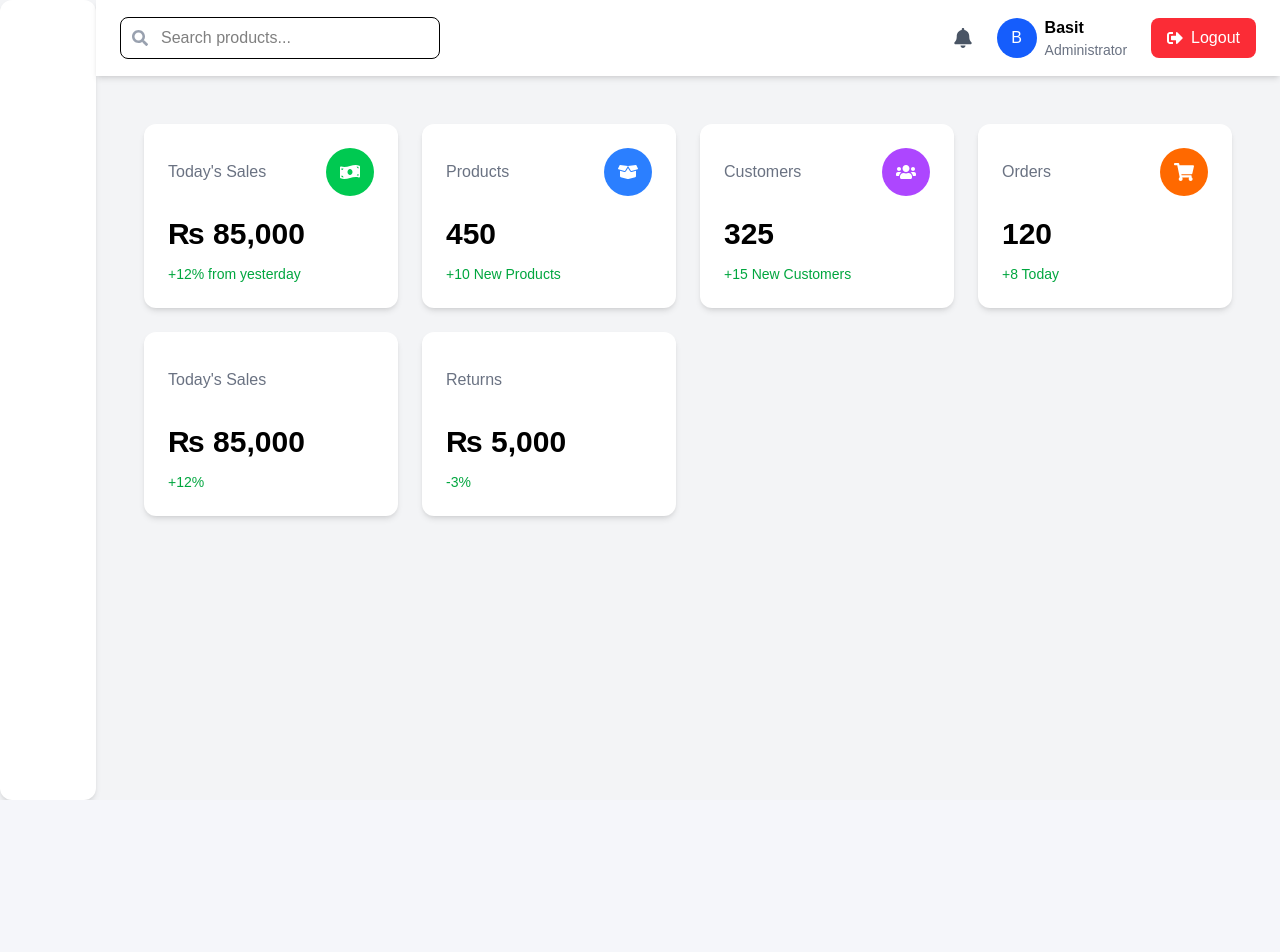
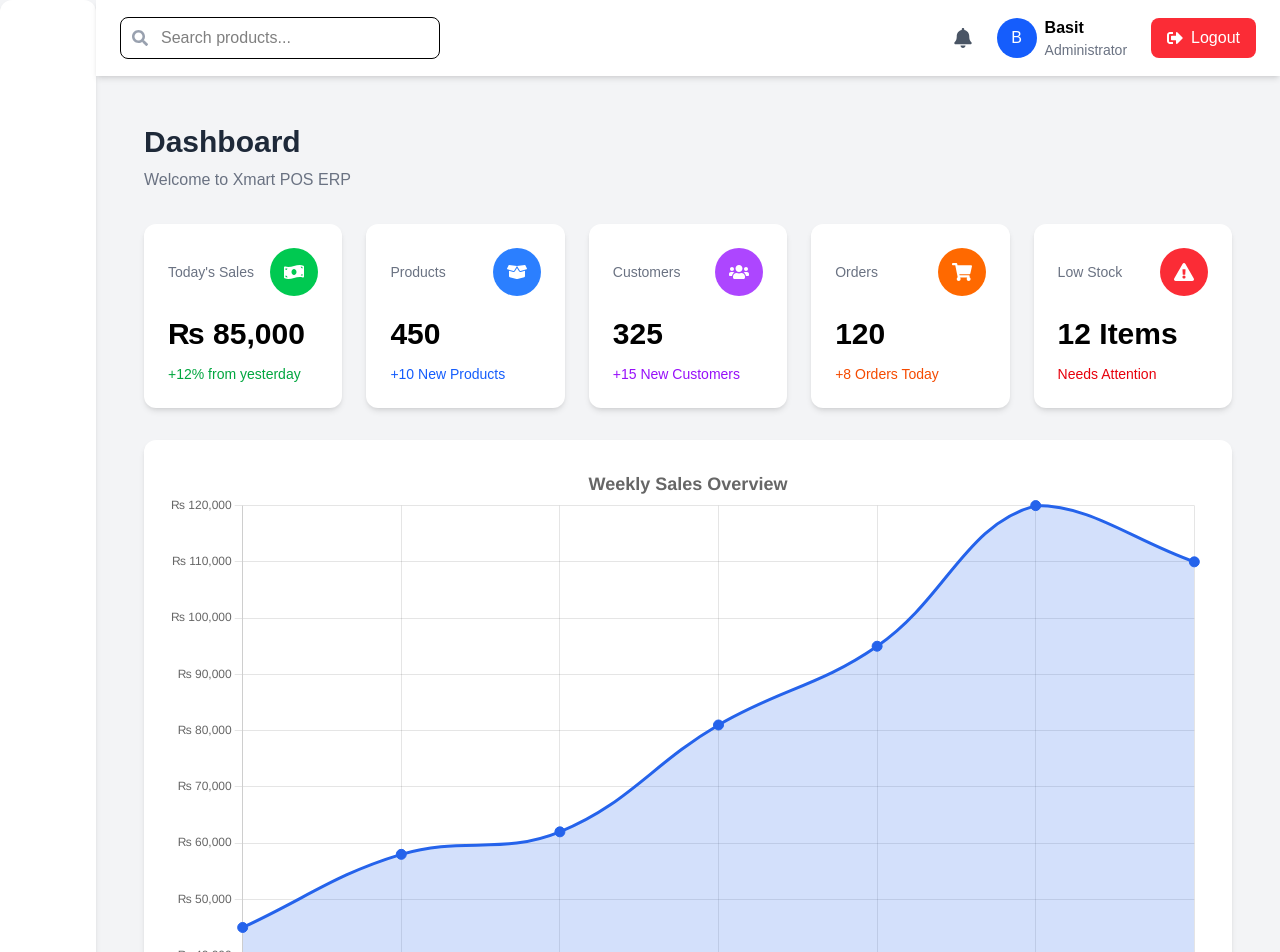
Before and after one commit to Muhammad-Basit2/xmart-pos, a React (Vite) app in the folder client/: page /dashboard in a window 1280 px wide. Shown: the top 952 px of the page. Before the commit the page ends 800 px from the top, so only its background shows below. Built offline with nearby package versions, Linux system fonts and the light colour scheme; sample sign-in values are in the browser's storage.

Commit message:
Add sales chart

```diff
--- a/client/package.json
+++ b/client/package.json
@@ -12,7 +12,9 @@
   "dependencies": {
     "@tailwindcss/vite": "^4.3.3",
     "axios": "^1.18.1",
+    "chart.js": "^4.5.1",
     "react": "^19.2.7",
+    "react-chartjs-2": "^5.3.1",
     "react-dom": "^19.2.7",
     "react-icons": "^5.7.0",
     "react-router-dom": "^7.18.1",
--- /dev/null
+++ b/client/src/components/SalesChart/SalesChart.jsx
@@ -0,0 +1,64 @@
+import {
+  Chart as ChartJS,
+  CategoryScale,
+  LinearScale,
+  PointElement,
+  LineElement,
+  Title,
+  Tooltip,
+  Legend,
+  Filler,
+} from "chart.js";
+
+import { Line } from "react-chartjs-2";
+
+import { weeklySalesData } from "../../data/dashboardData";
+
+ChartJS.register(
+  CategoryScale,
+  LinearScale,
+  PointElement,
+  LineElement,
+  Title,
+  Tooltip,
+  Legend,
+  Filler
+);
+
+function SalesChart() {
+  const options = {
+    responsive: true,
+
+    plugins: {
+      legend: {
+        display: false,
+      },
+
+      title: {
+        display: true,
+        text: "Weekly Sales Overview",
+        font: {
+          size: 18,
+        },
+      },
+    },
+
+    scales: {
+      y: {
+        ticks: {
+          callback: function (value) {
+            return "₨ " + value.toLocaleString();
+          },
+        },
+      },
+    },
+  };
+
+  return (
+    <div className="bg-white rounded-xl shadow-md p-6 mt-8">
+      <Line data={weeklySalesData} options={options} />
+    </div>
+  );
+}
+
+export default SalesChart;
--- a/client/src/components/StatCard/StatCard.jsx
+++ b/client/src/components/StatCard/StatCard.jsx
@@ -4,15 +4,13 @@ function StatCard({
   change,
   icon,
   bgColor,
+  changeColor,
 }) {
   return (
-    <div className="bg-white rounded-xl shadow-md p-6 hover:shadow-xl transition duration-300">
-
-      {/* Top Section */}
-
-      <div className="flex justify-between items-center">
-
-        <h3 className="text-gray-500 font-medium">
+    <div className="bg-white rounded-xl shadow-md p-6 hover:shadow-xl transition-all duration-300 cursor-pointer">
+      {/* Header */}
+      <div className="flex items-center justify-between">
+        <h3 className="text-gray-500 text-sm font-medium">
           {title}
         </h3>
 
@@ -21,21 +19,17 @@ function StatCard({
         >
           {icon}
         </div>
-
       </div>
 
       {/* Value */}
-
       <h2 className="text-3xl font-bold mt-5">
         {value}
       </h2>
 
       {/* Change */}
-
-      <p className="text-green-600 mt-3 text-sm">
+      <p className={`mt-3 text-sm font-medium ${changeColor}`}>
         {change}
       </p>
-
     </div>
   );
 }
--- /dev/null
+++ b/client/src/data/dashboardData.js
@@ -0,0 +1,23 @@
+export const weeklySalesData = {
+  labels: ["Mon", "Tue", "Wed", "Thu", "Fri", "Sat", "Sun"],
+
+  datasets: [
+    {
+      label: "Weekly Sales",
+
+      data: [45000, 58000, 62000, 81000, 95000, 120000, 110000],
+
+      borderColor: "#2563EB",
+
+      backgroundColor: "rgba(37,99,235,0.2)",
+
+      tension: 0.4,
+
+      fill: true,
+
+      pointRadius: 5,
+
+      pointBackgroundColor: "#2563EB",
+    },
+  ],
+};
--- a/client/src/pages/Dashboard/Dashboard.jsx
+++ b/client/src/pages/Dashboard/Dashboard.jsx
@@ -1,16 +1,33 @@
+import StatCard from "../../components/StatCard/StatCard";
+
 import {
   FaMoneyBillWave,
   FaBoxOpen,
   FaUsers,
   FaShoppingCart,
+  FaExclamationTriangle,
 } from "react-icons/fa";
-import StatCard from "../../components/StatCard/StatCard";
+import SalesChart from "../../components/SalesChart/SalesChart";
 
 function Dashboard() {
   return (
     <div className="p-6">
 
-      <div className="grid grid-cols-4 gap-6">
+      {/* Page Heading */}
+
+      <div className="mb-8">
+        <h1 className="text-3xl font-bold text-gray-800">
+          Dashboard
+        </h1>
+
+        <p className="text-gray-500 mt-2">
+          Welcome to Xmart POS ERP
+        </p>
+      </div>
+
+      {/* Statistics Cards */}
+
+      <div className="grid grid-cols-1 sm:grid-cols-2 lg:grid-cols-3 xl:grid-cols-5 gap-6">
 
         <StatCard
           title="Today's Sales"
@@ -18,6 +35,7 @@ function Dashboard() {
           change="+12% from yesterday"
           icon={<FaMoneyBillWave />}
           bgColor="bg-green-500"
+          changeColor="text-green-600"
         />
 
         <StatCard
@@ -26,6 +44,7 @@ function Dashboard() {
           change="+10 New Products"
           icon={<FaBoxOpen />}
           bgColor="bg-blue-500"
+          changeColor="text-blue-600"
         />
 
         <StatCard
@@ -34,31 +53,32 @@ function Dashboard() {
           change="+15 New Customers"
           icon={<FaUsers />}
           bgColor="bg-purple-500"
+          changeColor="text-purple-600"
         />
 
         <StatCard
           title="Orders"
           value="120"
-    change="+8 Today"
+          change="+8 Orders Today"
           icon={<FaShoppingCart />}
           bgColor="bg-orange-500"
+          changeColor="text-orange-600"
         />
 
         <StatCard
-  title="Today's Sales"
-  value="₨ 85,000"
-  change="+12%"
-  changeColor="text-green-600"
-/>
-
-<StatCard
-  title="Returns"
-  value="₨ 5,000"
-  change="-3%"
+          title="Low Stock"
+          value="12 Items"
+          change="Needs Attention"
+          icon={<FaExclamationTriangle />}
+          bgColor="bg-red-500"
           changeColor="text-red-600"
         />
 
+
+
       </div>
+
+      <SalesChart />
 
     </div>
   );
```
Also changed, not shown: 1 other file (tests, documents, lock files or other folders). Lines whose indentation alone changed are shown as unchanged.
